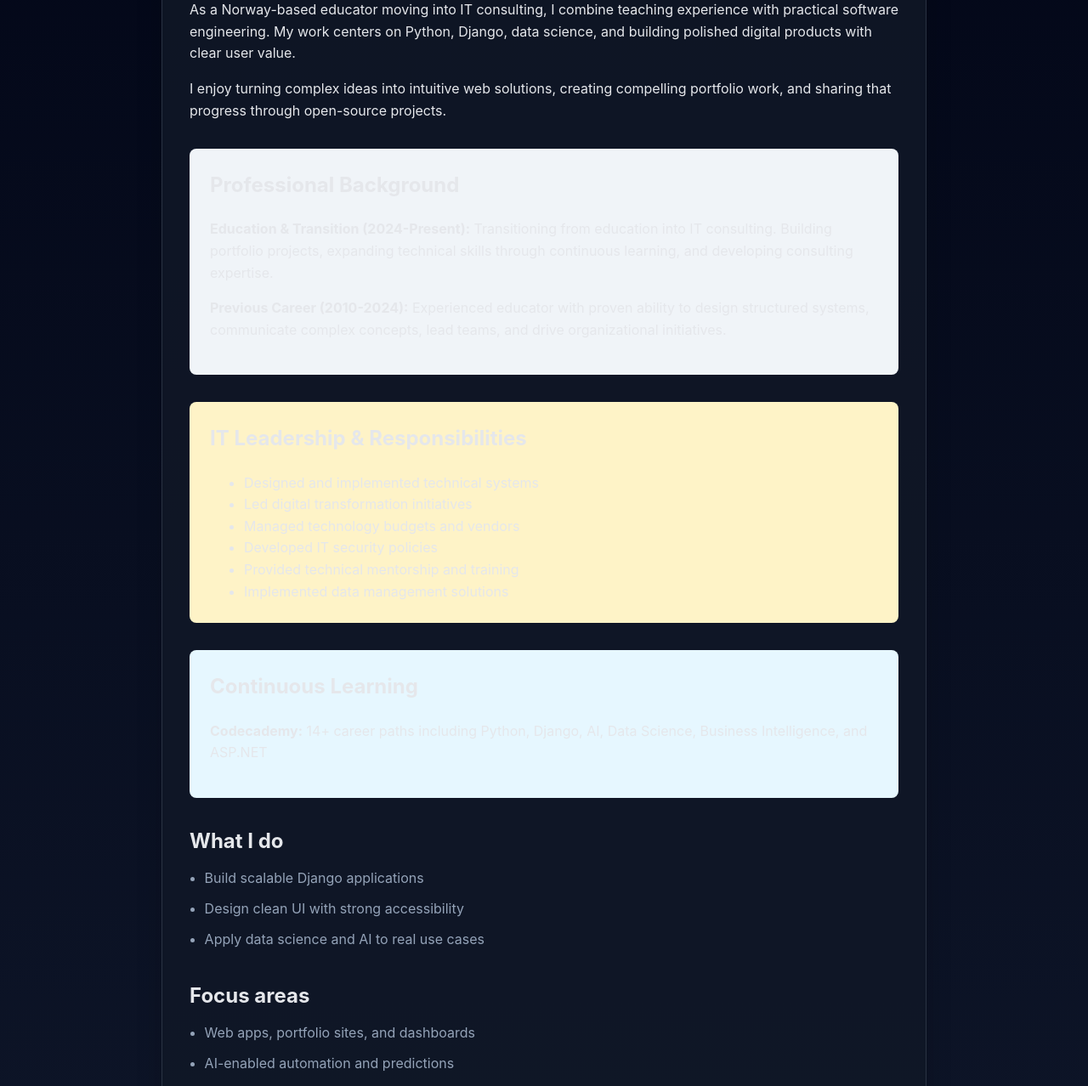
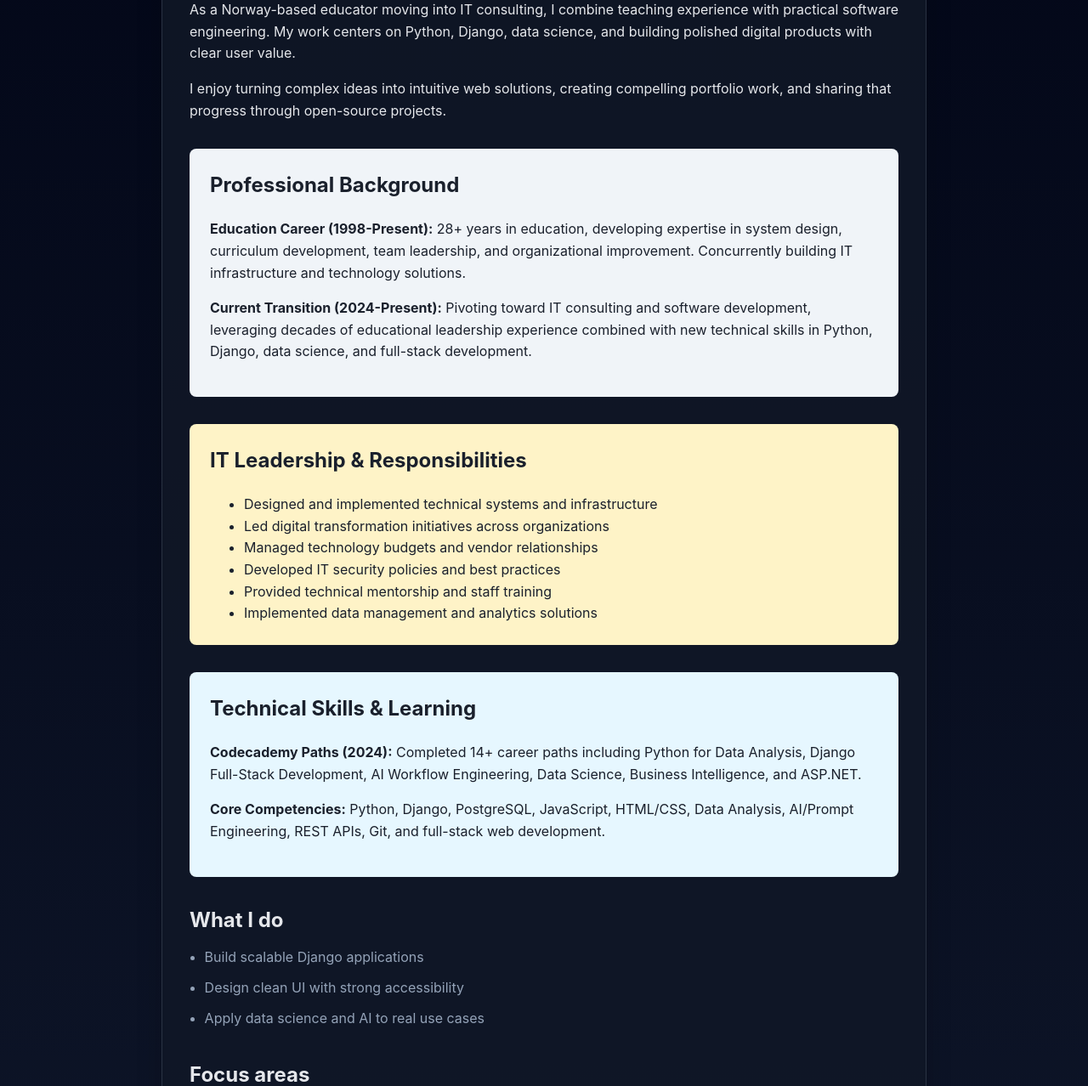
Before and after one commit to torbjorc-web/carlsen-portfolio, a Django app: page /about/ in a window 1280 px wide. Shown: the part 281-1559 px from the top of the page at 85% size. Run offline with Django 5.2, Linux system fonts and the light colour scheme.

Commit message:
Improve About page: fix contrast/readability and update career dates to 1998-present

```diff
--- a/core/templates/core/about.html
+++ b/core/templates/core/about.html
@@ -10,29 +10,30 @@
     <p>I enjoy turning complex ideas into intuitive web solutions, creating compelling portfolio work, and sharing that progress through open-source projects.</p>
 
     <!-- Professional Experience -->
-    <div style="margin-top: 2rem; padding: 1.5rem; background: #f0f4f8; border-radius: 8px;">
-      <h2 style="margin-top: 0;">Professional Background</h2>
-      <p><strong>Education & Transition (2024-Present):</strong> Transitioning from education into IT consulting. Building portfolio projects, expanding technical skills through continuous learning, and developing consulting expertise.</p>
-      <p><strong>Previous Career (2010-2024):</strong> Experienced educator with proven ability to design structured systems, communicate complex concepts, lead teams, and drive organizational initiatives.</p>
+    <div style="margin-top: 2rem; padding: 1.5rem; background: #f0f4f8; border-radius: 8px; color: #1a202c;">
+      <h2 style="margin-top: 0; color: #1a202c;">Professional Background</h2>
+      <p><strong>Education Career (1998-Present):</strong> 28+ years in education, developing expertise in system design, curriculum development, team leadership, and organizational improvement. Concurrently building IT infrastructure and technology solutions.</p>
+      <p><strong>Current Transition (2024-Present):</strong> Pivoting toward IT consulting and software development, leveraging decades of educational leadership experience combined with new technical skills in Python, Django, data science, and full-stack development.</p>
     </div>
 
     <!-- IT Responsibilities -->
-    <div style="margin-top: 2rem; padding: 1.5rem; background: #fef3c7; border-radius: 8px;">
-      <h2 style="margin-top: 0;">IT Leadership & Responsibilities</h2>
-      <ul style="margin: 0;">
-        <li>Designed and implemented technical systems</li>
-        <li>Led digital transformation initiatives</li>
-        <li>Managed technology budgets and vendors</li>
-        <li>Developed IT security policies</li>
-        <li>Provided technical mentorship and training</li>
-        <li>Implemented data management solutions</li>
+    <div style="margin-top: 2rem; padding: 1.5rem; background: #fef3c7; border-radius: 8px; color: #1a202c;">
+      <h2 style="margin-top: 0; color: #1a202c;">IT Leadership & Responsibilities</h2>
+      <ul style="margin: 0; color: #1a202c;">
+        <li>Designed and implemented technical systems and infrastructure</li>
+        <li>Led digital transformation initiatives across organizations</li>
+        <li>Managed technology budgets and vendor relationships</li>
+        <li>Developed IT security policies and best practices</li>
+        <li>Provided technical mentorship and staff training</li>
+        <li>Implemented data management and analytics solutions</li>
       </ul>
     </div>
 
     <!-- Education -->
-    <div style="margin-top: 2rem; padding: 1.5rem; background: #e6f7ff; border-radius: 8px;">
-      <h2 style="margin-top: 0;">Continuous Learning</h2>
-      <p><strong>Codecademy:</strong> 14+ career paths including Python, Django, AI, Data Science, Business Intelligence, and ASP.NET</p>
+    <div style="margin-top: 2rem; padding: 1.5rem; background: #e6f7ff; border-radius: 8px; color: #1a202c;">
+      <h2 style="margin-top: 0; color: #1a202c;">Technical Skills & Learning</h2>
+      <p style="color: #1a202c;"><strong>Codecademy Paths (2024):</strong> Completed 14+ career paths including Python for Data Analysis, Django Full-Stack Development, AI Workflow Engineering, Data Science, Business Intelligence, and ASP.NET.</p>
+      <p style="color: #1a202c;"><strong>Core Competencies:</strong> Python, Django, PostgreSQL, JavaScript, HTML/CSS, Data Analysis, AI/Prompt Engineering, REST APIs, Git, and full-stack web development.</p>
     </div>
 
     <div class="about-details" style="margin-top: 2rem;">
```
